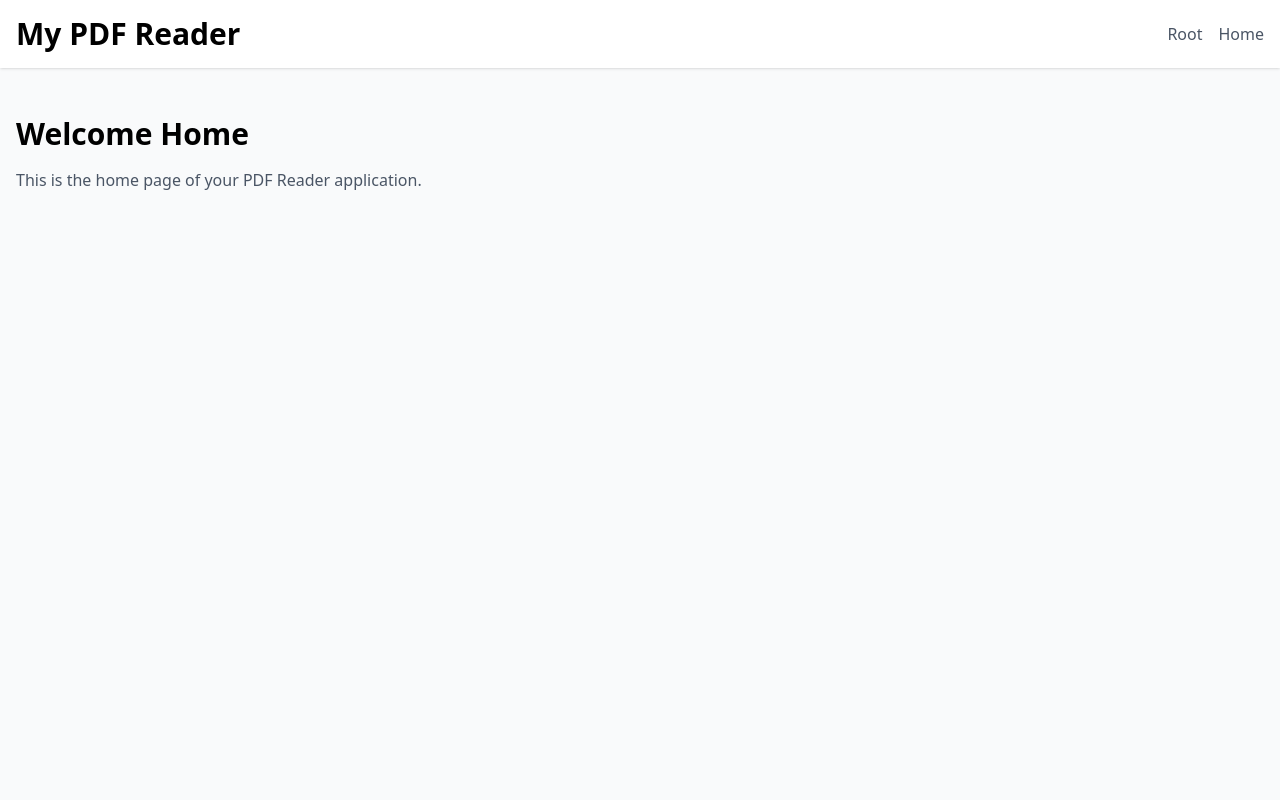
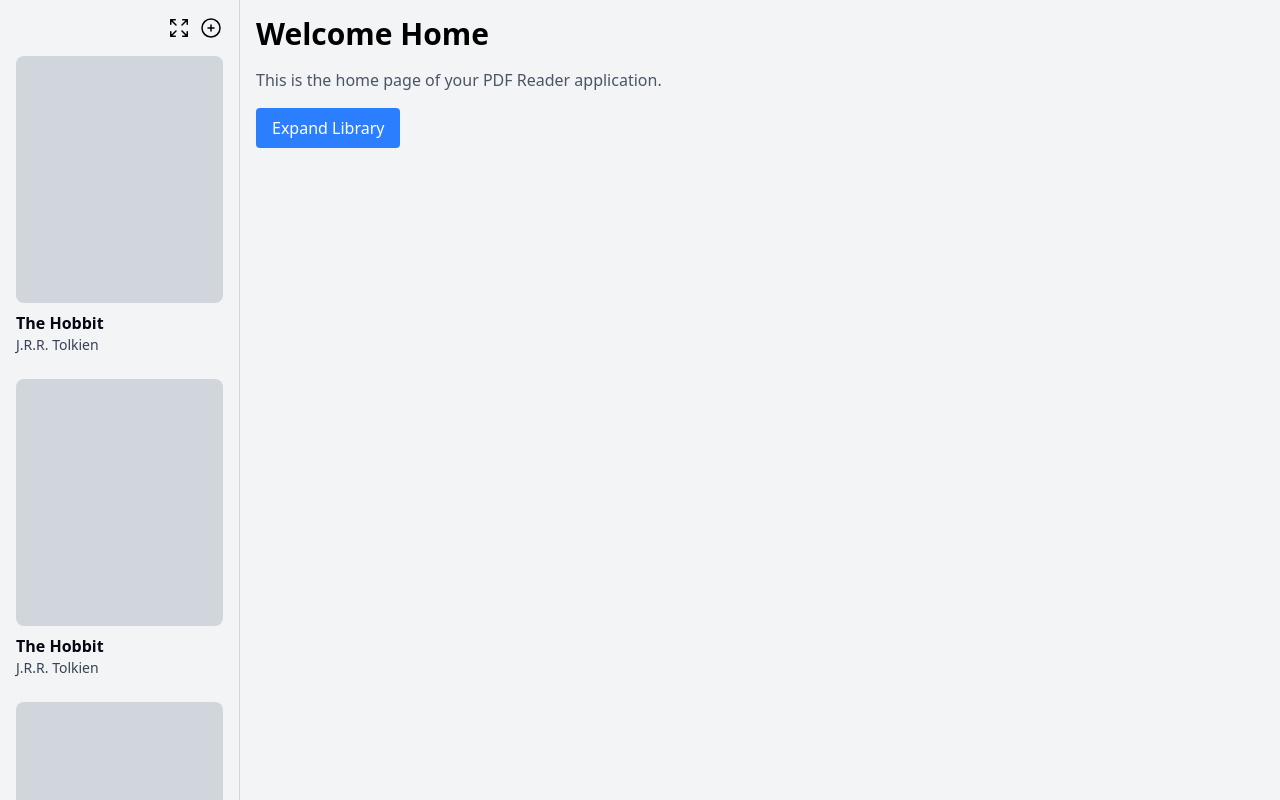
Before and after one commit to arangelovv/my-pdf-reader, a React (Vite) app: page /home in a window 1280 px wide. Built offline with nearby package versions, Linux system fonts and the light colour scheme.

Commit message:
Added Zustand for state management and integrate heroicons. Update App and Home components to support library mode toggling.

```diff
--- a/package.json
+++ b/package.json
@@ -10,13 +10,15 @@
     "preview": "vite preview"
   },
   "dependencies": {
+    "@heroicons/react": "^2.2.0",
     "@tailwindcss/vite": "^4.0.14",
     "@tanstack/react-router": "^1.114.17",
     "@tanstack/router-core": "^1.114.17",
     "@tanstack/router-devtools": "^1.114.18",
     "react": "^19.0.0",
     "react-dom": "^19.0.0",
-    "tailwindcss": "^4.0.14"
+    "tailwindcss": "^4.0.14",
+    "zustand": "^5.0.3"
   },
   "devDependencies": {
     "@eslint/js": "^9.21.0",
--- a/src/App.tsx
+++ b/src/App.tsx
@@ -1,28 +1,22 @@
-import { Link, Outlet } from "@tanstack/react-router";
+import { Outlet } from "@tanstack/react-router";
+import { Library } from "./features/library/Library";
+import { useLibraryStore } from "./stores/library.stores";
 
 function App() {
+	const mode = useLibraryStore((state) => state.mode);
+
+	if (mode === "fullscreen") {
+		return (
+			<div className="min-h-screen bg-gray-100">
+				<Library />
+			</div>
+		);
+	}
+
 	return (
-		<div className="min-h-screen bg-gray-50">
-			<nav className="bg-white shadow-sm p-4">
-				<div className="container mx-auto">
-					<div className="flex items-center justify-between">
-						<h1 className="text-3xl font-bold">My PDF Reader</h1>
-						<div className="space-x-4">
-							<Link
-								to="/"
-								className="text-gray-600 hover:text-gray-900">
-								Root
-							</Link>
-							<Link
-								to="/home"
-								className="text-gray-600 hover:text-gray-900">
-								Home
-							</Link>
-						</div>
-					</div>
-				</div>
-			</nav>
-			<main className="container mx-auto mt-8">
+		<div className="min-h-screen bg-gray-100 flex flex-row">
+			<Library />
+			<main className="grow">
 				<Outlet />
 			</main>
 		</div>
--- /dev/null
+++ b/src/features/library/Library.tsx
@@ -0,0 +1,36 @@
+import { useLibraryStore } from "../../stores/library.stores";
+import { AddPdfButton } from "./components/AddPdfButton";
+import { FullscreenLibButton } from "./components/FullscreenLibButton";
+import { PreviewCard } from "./components/PreviewCard";
+
+export function Library() {
+	const mode = useLibraryStore((state) => state.mode);
+
+	if (mode === "expanded") {
+		return null;
+	}
+
+	const containerClasses =
+		mode === "fullscreen"
+			? "p-8 grid grid-cols-1 sm:grid-cols-2 md:grid-cols-3 lg:grid-cols-4 xl:grid-cols-5 gap-8"
+			: "flex flex-col w-60 border-r-1 border-gray-300 p-4 gap-4 overflow-scroll";
+
+	return (
+		<div className={containerClasses}>
+			<div
+				className={
+					mode === "fullscreen"
+						? "col-span-full flex justify-end gap-2"
+						: "flex justify-end gap-2"
+				}>
+				<FullscreenLibButton />
+				<AddPdfButton />
+			</div>
+			<PreviewCard />
+			<PreviewCard />
+			<PreviewCard />
+			<PreviewCard />
+			<PreviewCard />
+		</div>
+	);
+}
--- /dev/null
+++ b/src/features/library/components/AddPdfButton.tsx
@@ -0,0 +1,9 @@
+import { PlusCircleIcon } from "@heroicons/react/24/outline";
+
+export function AddPdfButton() {
+	return (
+		<button className="relative group w-max cursor-pointer">
+			<PlusCircleIcon className="w-6 h-6" />
+		</button>
+	);
+}
--- /dev/null
+++ b/src/features/library/components/FullscreenLibButton.tsx
@@ -0,0 +1,18 @@
+import { ArrowsPointingOutIcon } from "@heroicons/react/24/outline";
+import { useLibraryStore } from "../../../stores/library.stores";
+
+export function FullscreenLibButton() {
+	const { mode, setMode } = useLibraryStore();
+
+	const toggleFullscreen = () => {
+		setMode(mode === "fullscreen" ? "minimized" : "fullscreen");
+	};
+
+	return (
+		<button
+			onClick={toggleFullscreen}
+			className="relative group w-max cursor-pointer">
+			<ArrowsPointingOutIcon className="w-6 h-6" />
+		</button>
+	);
+}
--- /dev/null
+++ b/src/features/library/components/PreviewCard.tsx
@@ -0,0 +1,31 @@
+import { useLibraryStore } from "../../../stores/library.stores";
+
+export function PreviewCard() {
+	const mode = useLibraryStore((state) => state.mode);
+
+	const containerClasses =
+		mode === "fullscreen"
+			? "flex flex-col cursor-pointer hover:text-blue-500 hover:scale-105 transition-all duration-300"
+			: "flex flex-col w-full h-2/5 flex-shrink-0 cursor-pointer hover:text-blue-500 hover:scale-105 transition-all duration-300";
+
+	const previewImageClasses =
+		mode === "fullscreen"
+			? "aspect-[3/4] rounded-lg bg-gray-300"
+			: "flex flex-col w-full grow rounded-lg bg-gray-300";
+
+	return (
+		<div className={containerClasses}>
+			<div
+				id="preview-none"
+				className={previewImageClasses}></div>
+			<div
+				id="preview-info"
+				className="flex flex-col pt-2 pb-2">
+				<span className="font-bold text-gray-950">The Hobbit</span>
+				<span className="text-sm font-medium text-gray-700">
+					J.R.R. Tolkien
+				</span>
+			</div>
+		</div>
+	);
+}
--- a/src/pages/Home.tsx
+++ b/src/pages/Home.tsx
@@ -1,12 +1,23 @@
-import React from "react";
+import { useLibraryStore } from "../stores/library.stores";
 
 export function Home() {
+	const { mode, setMode } = useLibraryStore();
+
+	const toggleLibraryMode = () => {
+		setMode(mode === "expanded" ? "minimized" : "expanded");
+	};
+
 	return (
 		<div className="p-4">
 			<h1 className="text-3xl font-bold mb-4">Welcome Home</h1>
 			<p className="text-gray-600">
 				This is the home page of your PDF Reader application.
 			</p>
+			<button
+				onClick={toggleLibraryMode}
+				className="mt-4 px-4 py-2 bg-blue-500 text-white rounded hover:bg-blue-600">
+				{mode === "expanded" ? "Minimize Library" : "Expand Library"}
+			</button>
 		</div>
 	);
 }
--- /dev/null
+++ b/src/stores/library.stores.ts
@@ -0,0 +1,11 @@
+import { create } from "zustand";
+
+interface LibraryStore {
+	mode: "minimized" | "expanded" | "fullscreen";
+	setMode: (mode: "minimized" | "expanded" | "fullscreen") => void;
+}
+
+export const useLibraryStore = create<LibraryStore>((set) => ({
+	mode: "minimized",
+	setMode: (mode) => set({ mode }),
+}));
```
Also changed, not shown: 2 other files (tests, documents, lock files or other folders).
